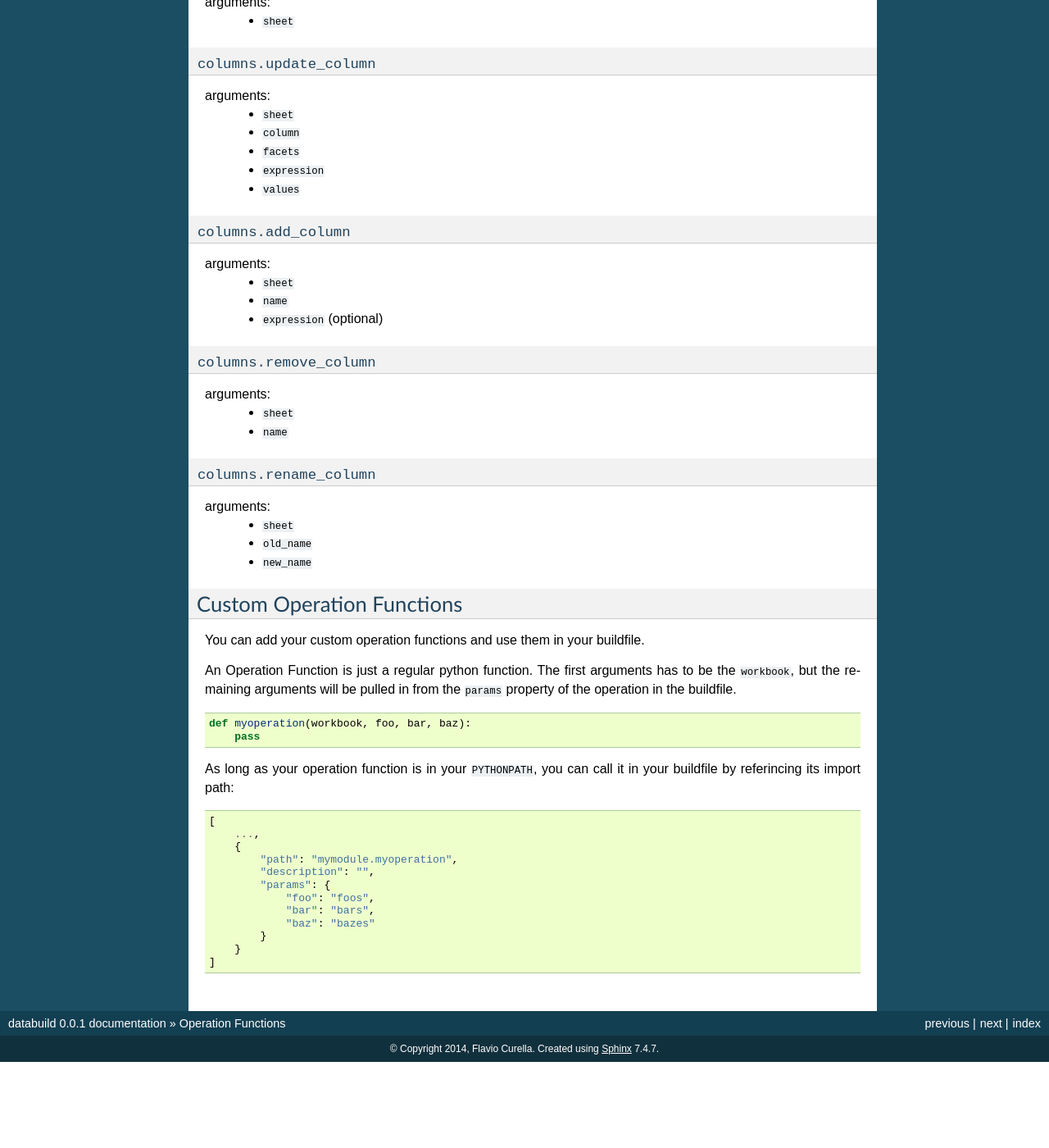
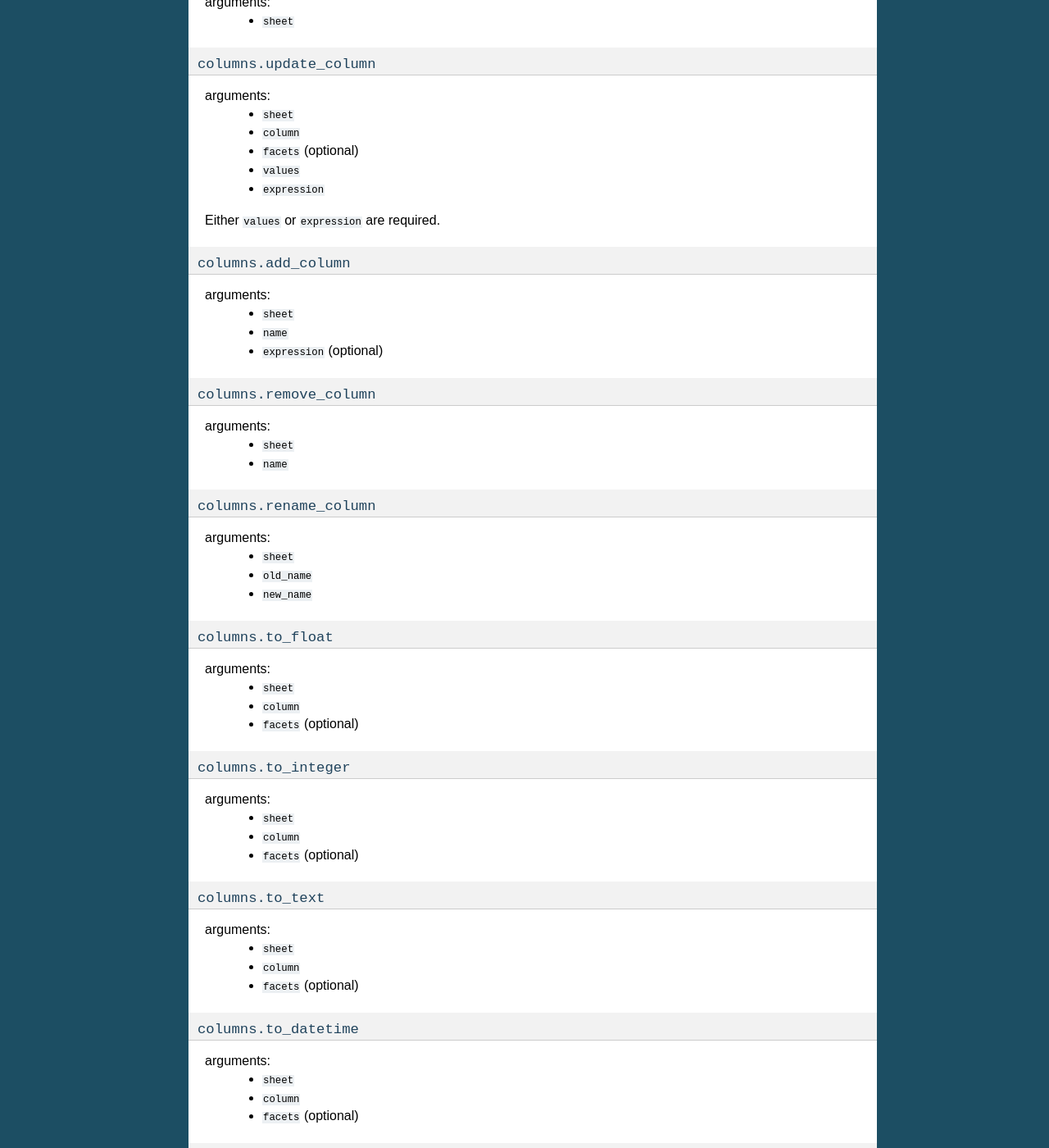
Before and after one commit to databuild/databuild, a Sphinx documentation site: the page built from docs/operations.rst, in a window 1280 px wide and 1400 px high, scrolled down 796 px. Shown: the whole window at 82% size. Built offline with Sphinx 7.4.7, drawn with Linux system fonts in a browser that asks for light colours; before the commit the page ends 2091 px from its top, so only the background shows below that; some of the changed text lies outside the part shown.

Commit message:
updated docs

```diff
--- a/docs/operations.rst
+++ b/docs/operations.rst
@@ -44,9 +44,11 @@ arguments:
 arguments:
     * ``sheet``
     * ``column``
-    * ``facets``
+    * ``facets`` (optional)
+    * ``values``
     * ``expression``
-    * ``values``
+
+Either ``values`` or ``expression`` are required.
 
 ``columns.add_column``
 ~~~~~~~~~~~~~~~~~~~~~~
@@ -70,6 +72,43 @@ arguments:
     * ``sheet``
     * ``old_name``
     * ``new_name``
+
+
+``columns.to_float``
+~~~~~~~~~~~~~~~~~~~~~~~~~
+
+arguments:
+    * ``sheet``
+    * ``column``
+    * ``facets`` (optional)
+
+
+``columns.to_integer``
+~~~~~~~~~~~~~~~~~~~~~~~~~
+
+arguments:
+    * ``sheet``
+    * ``column``
+    * ``facets`` (optional)
+
+
+``columns.to_text``
+~~~~~~~~~~~~~~~~~~~~~~~~~
+
+arguments:
+    * ``sheet``
+    * ``column``
+    * ``facets`` (optional)
+
+
+``columns.to_datetime``
+~~~~~~~~~~~~~~~~~~~~~~~~~
+
+arguments:
+    * ``sheet``
+    * ``column``
+    * ``facets`` (optional)
+
 
 Custom Operation Functions
 ===========================
```
